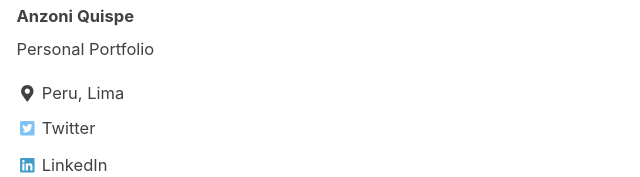
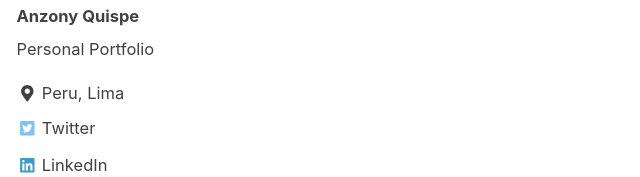
Before and after one commit to Eduardo2506/AnzonyQuispe.github.io, a plain HTML site: page index.html in a window 1280 px wide. Shown: the part 277-454 px from the top of the page, 0-640 px from the left. Drawn offline with Linux system fonts and the light colour scheme; a script that the page names is missing.

Commit message:
Update index.html

```diff
--- a/index.html
+++ b/index.html
@@ -159,7 +159,7 @@
 
   <div class="author__content">
 
-      <h3 class="author__name" itemprop="name">Anzoni Quispe</h3>
+      <h3 class="author__name" itemprop="name">Anzony Quispe</h3>
 
 
       <p class="author__bio" itemprop="description">
```
